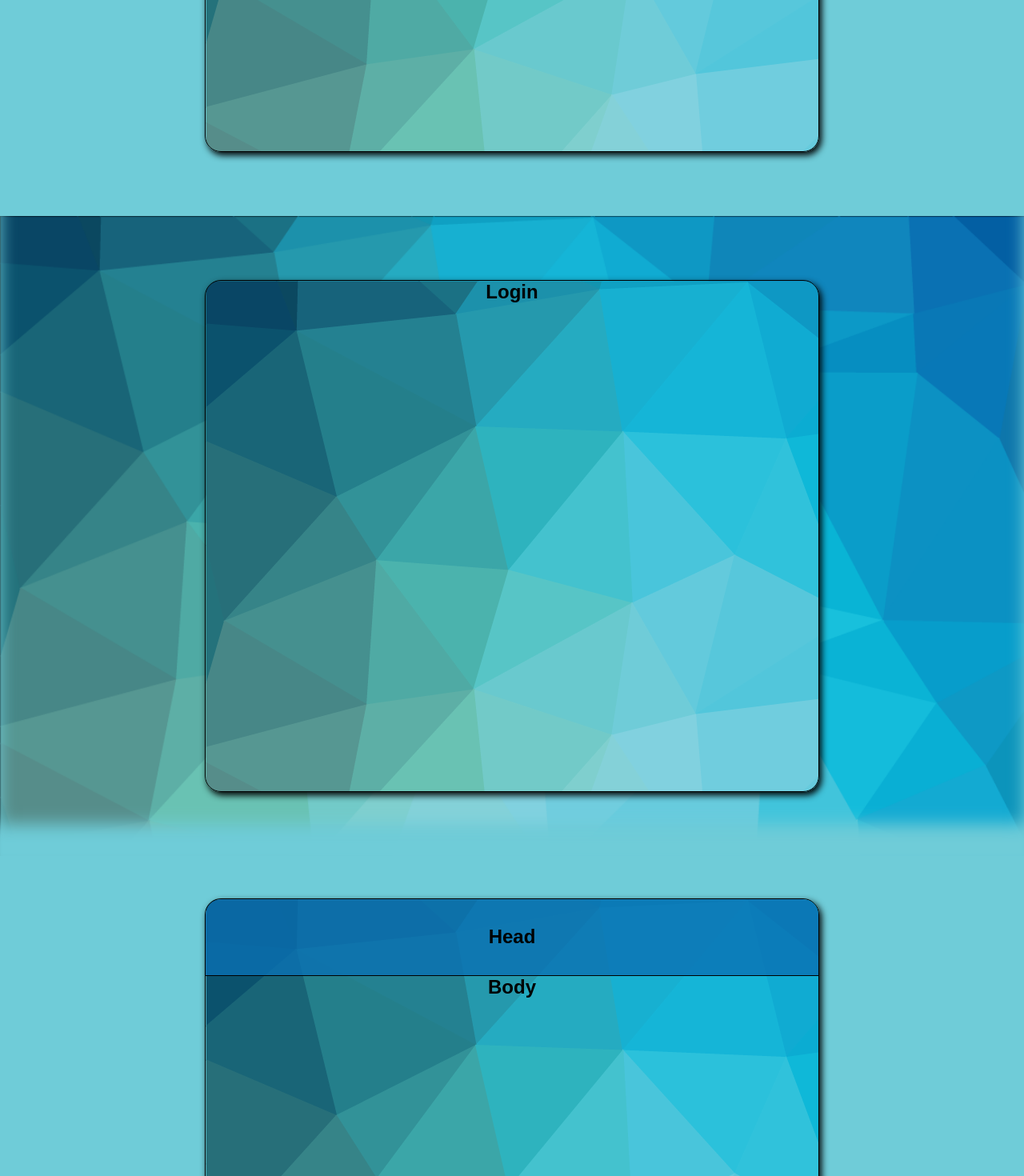
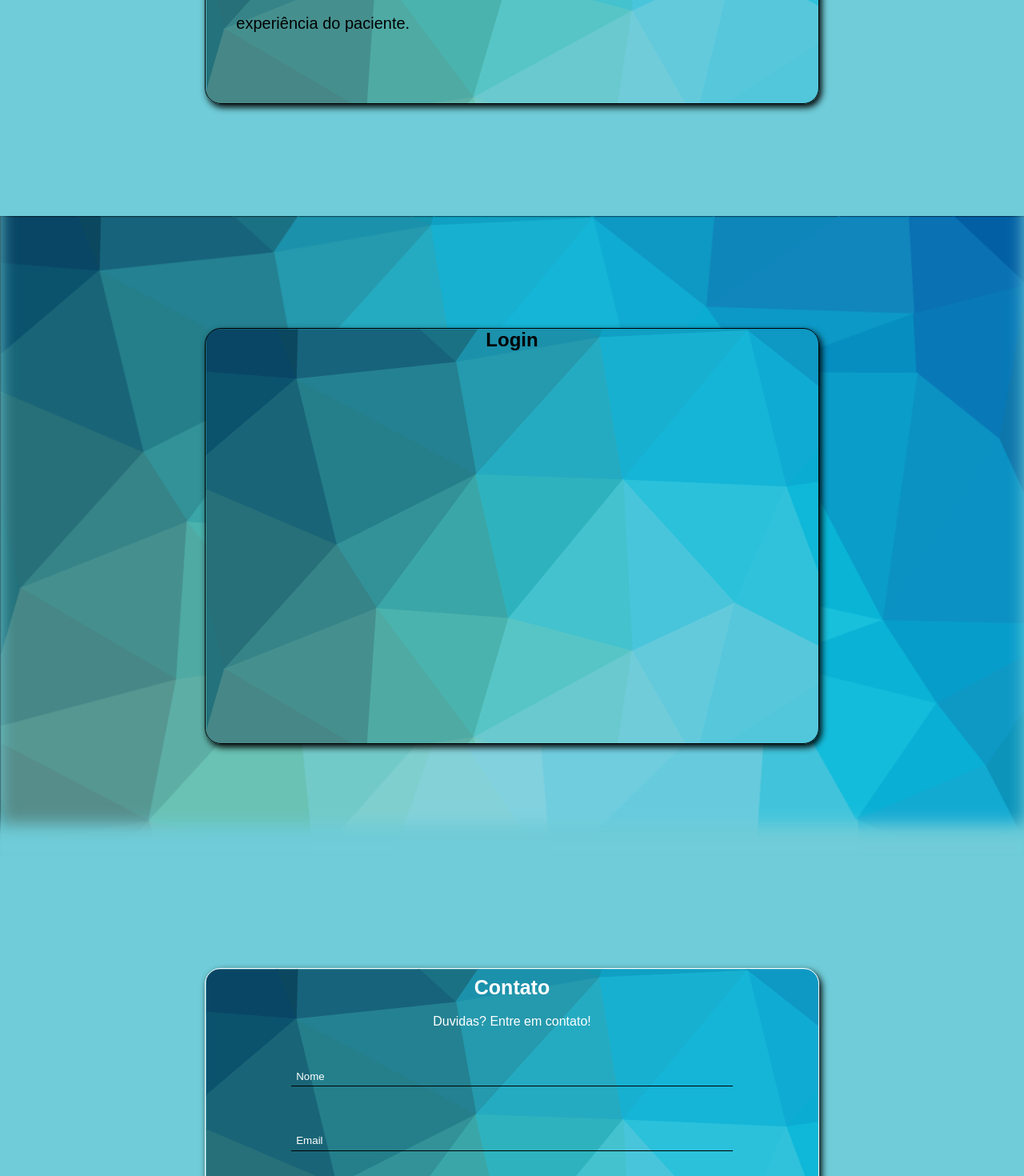
Before and after one commit to Bruhkamargo/edmi-app, a React (Vite) app: page / in a window 1280 px wide. Shown: the part 1330-2800 px from the top of the page at 80% size. Built offline with nearby package versions, Linux system fonts and the light colour scheme.

Commit message:
Correções de compatibilidade

```diff
--- a/index.html
+++ b/index.html
@@ -3,7 +3,11 @@
   <head>
     <meta charset="UTF-8" />
     <link rel="icon" type="image/svg+xml" href="/vite.svg" />
+
+    <link rel="stylesheet" href="https://cdnjs.cloudflare.com/ajax/libs/font-awesome/5.15.3/css/all.min.css" integrity="sha512-iBBXm8fW90+nuLcSKlbmrPcLa0OT92xO1BIsZ+ywDWZCvqsWgccV3gFoRBv0z+8dLJgyAHIhR35VZc2oM/gI1w==" crossorigin="anonymous" referrerpolicy="no-referrer" />
+
     <meta name="viewport" content="width=device-width, initial-scale=1.0" />
+
     <title>Calculadora - EDMI</title>
   </head>
   <body>
--- a/src/Home/App.css
+++ b/src/Home/App.css
@@ -44,7 +44,8 @@ nav ul li a:hover {
 
 .HomeTextDiv {
   display: flex;
-  margin-left: 25px;
+  margin-left: 5%;
+  margin-top: 5%;
   justify-content: space-evenly;
   align-items: flex-end;
 }
@@ -61,8 +62,8 @@ nav ul li a:hover {
 }
 
 .HomeTextDiv img {
-  width: 300px;
-  height: 300px;
+  max-width: 300px;
+  max-height: 300px;
   transform: rotate(315deg);
   filter: drop-shadow(2px 4px 6px var(--DarkColor1));
 }
@@ -80,7 +81,7 @@ nav ul li a:hover {
   background-image: url(/src/assets/Background.png);
   display: flex;
   width: 60%;
-  height: 80%;
+  height: 65%;
   flex-direction: column;
   border: 1px solid;
   border-radius: 20px;
@@ -101,7 +102,6 @@ nav ul li a:hover {
   display: flex;
   align-items: flex-start;
   justify-content: center;
-  flex: 1;
 }
 
 .HomeBody p {
@@ -143,3 +143,85 @@ nav ul li a:hover {
   align-items: center;
   justify-content: center;
 }
+
+.form-contato {
+  background-image: url(/src/assets/Background.png);
+  display: flex;
+  color: white;
+  width: 60%;
+  height: 65%;
+  flex-direction: column;
+  border: 1px solid;
+  border-radius: 20px;
+  box-shadow: 3px 4px 8px black;
+  align-items: center;
+  justify-content: space-around;
+}
+
+.form-contato h3 {
+  font-size: 25px;
+}
+
+.form-contato form {
+  display: flex;
+  height: 80%;
+  width: 90%;
+  flex-direction: column;
+  align-items: center;
+  justify-content: space-around;
+}
+
+.form-input {
+  background: transparent;
+  border: none;
+  border-bottom: 1px solid;
+  height: 25px;
+  width: 80%;
+  padding-left: 6px;
+}
+
+.form-input::placeholder {
+  color: white;
+}
+
+.form-contato form button  {
+  border: none;
+  width: 150px;
+  height: 35px;
+  border-radius: 25px;
+}
+
+footer {
+
+  background-color: black;
+  color: white;
+  display: flex;
+  height: 15%;
+  align-items: center;
+  flex-direction: column;
+  justify-content: space-evenly;
+}
+
+.social {
+  display: flex;
+  justify-content: space-around;
+  width: 20%;
+}
+
+.social a i {
+  color: white;
+  font-size: 25px;
+}
+
+footer p {
+  font-size: 15px;
+  font-weight: bold;
+}
+
+.Health {
+  color: rgb(39 150 115);
+}
+
+.Tec {
+  color: rgb(0 74 173);
+}
--- a/src/Home/App.jsx
+++ b/src/Home/App.jsx
@@ -2,6 +2,7 @@ import { useState } from 'react'
 import KidGirl from '../assets/KidGirl.png'
 import Autism from '../assets/Autism.png'
 import './App.css'
+import './AppResponsive.css'
 
 function App() {
   const [count, setCount] = useState(0)
@@ -11,7 +12,7 @@ function App() {
       <header id='Home'>
         <nav>
           <h1>Calculadora de Desenvolvimento Motor Infatil</h1>
-          <ul>
+          <ul className='TopMenu'>
             <li><a href='#Home'> Início </a></li>
             <li><a href='#About'> Sobre Nós </a></li>
             <li><a href='#Login'> Calculadora </a></li>
@@ -25,7 +26,6 @@ function App() {
             É importante realizar um acompanhamento do desenvolvimento motor da criança, principalmente nos primeiros anos de vida.
             Sendo assim essa calculadora irá le ajudar a compreender o processos de desenvolvimento
           </p>
-          <img src={Autism} alt="" />
         </div>
       </header>
 
@@ -56,33 +56,30 @@ function App() {
       </div>
 
       {/*Contato*/}
-      <div id='Contato'>
-        <div className='HomeComponent'>
-          <div className='HomeHead'>
-            <h2>Head</h2>
-          </div>
-          <div className='HomeBody'>
-            <h2>Body</h2>
-          </div>
-          <div className='HomeFoot'>
-            <h2>Footer</h2>
-          </div>
+      <div id="Contato">
+        <div className="form-contato">
+          <h3>Contato</h3>
+          <p>Duvidas<span>?</span> Entre em contato<span>!</span></p>
+          <form>
+            <input className="form-input" type="text" placeholder="Nome" name="Name" ></input>
+            <input className="form-input" type="text" placeholder="Email" name="Email" ></input>
+            <input className="form-input" type="text" placeholder="Assunto" name="Subject" ></input>
+            <input className="form-input" type="text" placeholder="Messagem" name="Message" ></input>
+            <button type="submit">Enviar</button>
+          </form>
         </div>
+      </div>
 
-        <footer>
-          <div>
-            <p>O essencial é invisível aos olhos.</p>
-            <p>Antoine de Saint-Exupéry</p>
+      <footer>
 
-          </div>
+        <div className="social">
+          {/* <a href="#"> <i className="fab fa-instagram"></i> </a> */}
+          <a href="#https://github.com/Bruhkamargo"> <i className="fab fa-github"></i> </a>
+          <a href="https://wa.me/5549998193608"> <i className="fab fa-whatsapp"></i> </a>
+        </div>
+        <p>Copyright By <span className='Health'>Health</span>&<span className='Tec'>Tec</span></p>
+      </footer>
 
-          <div class="social">
-            <a href="https://github.com/Bruhkamargo"> <i class="fab fa-github"></i> </a>
-            <p class="end">Copyright By Bruno Camargo</p>
-          </div>
-        </footer>
-
-      </div>
     </>
   )
 }
--- /dev/null
+++ b/src/Home/AppResponsive.css
@@ -0,0 +1,22 @@
+@media screen and (max-width: 685px) {
+
+    /* Estilos específicos para telas menores que 600px */
+    .HomeTextDiv img {
+        display: none;
+    }
+
+    .TopMenu {
+        display: flex;
+        flex-direction: column;
+    }
+
+    .HomeTextDiv p {
+        line-height: 25px;
+        font-size: 15px;
+    }
+
+    .HomeBody p {
+        line-height: 25px;
+        font-size: 15px;
+    }
+}
--- a/src/Home/App_.css
+++ /dev/null
@@ -1,37 +0,0 @@
-.HomeComponent {
-  background: rgba(255, 255, 255, 0.3);
-  display: flex;
-  width: 45%;
-  height: 80%;
-  flex-direction: column;
-  border: 1px solid;
-  border-radius: 20px;
-  box-shadow: 3px 4px 8px black;
-}
-
-.HomeHead {
-  background-color: rgb(10 113 179 / 80%);
-  display: flex;
-  align-items: flex-start;
-  justify-content: center;
-  border-bottom: 1px solid;
-  border-radius: 20px 20px 0 0;
-  height: 15%;
-}
-
-.HomeBody {
-  display: flex;
-  align-items: flex-start;
-  justify-content: center;
-  flex: 1;
-}
-
-.HomeFoot {
-  background-color: rgb(71 135 135 / 80%);
-  display: flex;
-  align-items: flex-start;
-  justify-content: center;
-  border-top: 1px solid;
-  border-radius: 0 0 20px 20px;
-  height: 15%;
-}
```
Also changed, not shown: src/Home/App_.jsx (deleted, +0 -37 lines).
